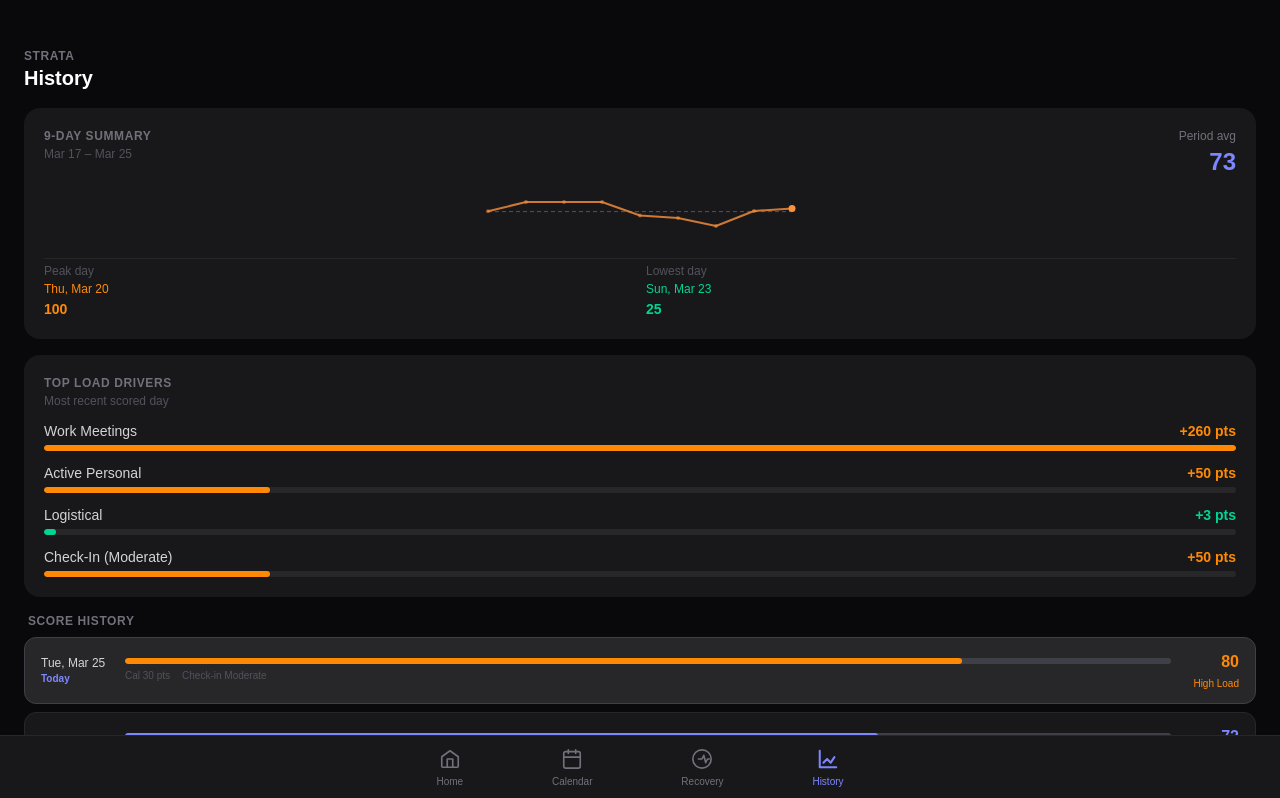
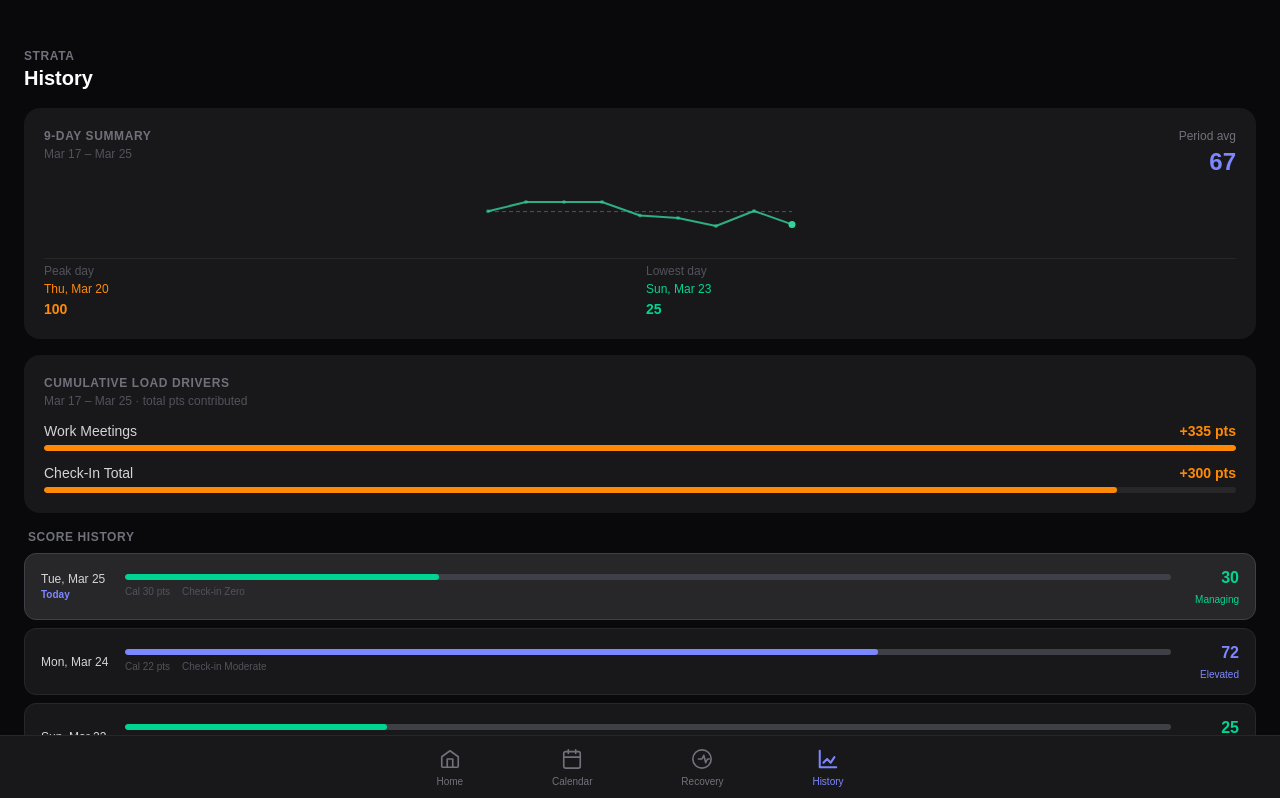
Before and after one commit to stephenkpowell-ops/strata-poc, a Next.js app: page /history in a window 1280 px wide. Shown: the top 798 px of the page. Built offline with nearby package versions, Linux system fonts and the light colour scheme.

Commit message:
cumulative check-in in history drivers, default check-in to zero

```diff
--- a/src/app/history/page.tsx
+++ b/src/app/history/page.tsx
@@ -7,7 +7,7 @@
  *
  * Shows:
  *   - 9-day summary card (avg score, peak day, lowest day, mini sparkline)
- *   - Top load drivers — calendar categories plus a Check-In row
+ *   - Top load drivers — cumulative totals across all 9 days including check-in
  *   - Score history list (most recent first, color-coded)
  *     March 25 shows the live check-in value from the store.
  *     All other days show their fixture check-in values.
@@ -49,6 +49,18 @@ function getCheckInLabel(value: number): string {
     case 100: return 'Critical';
     default:  return `${value}`;
   }
+}
+
+function getDriverColor(pts: number): string {
+  if (pts >= 150) return 'text-orange-400';
+  if (pts >= 75)  return 'text-indigo-400';
+  return 'text-emerald-400';
+}
+
+function getDriverBarColor(pts: number): string {
+  if (pts >= 150) return 'bg-orange-400';
+  if (pts >= 75)  return 'bg-indigo-400';
+  return 'bg-emerald-400';
 }
 
 // ─────────────────────────────────────────────────────────────────────────────
@@ -100,7 +112,7 @@ function SummaryCard({
 }
 
 // ─────────────────────────────────────────────────────────────────────────────
-// DRIVER ROW — shared between calendar drivers and check-in
+// DRIVER ROW
 // ─────────────────────────────────────────────────────────────────────────────
 
 function DriverRow({
@@ -112,10 +124,6 @@ function DriverRow({
   pts:    number;
   maxPts: number;
 }) {
-  const ptsColor = pts >= 20 ? 'text-orange-400' :
-                   pts >= 8  ? 'text-indigo-400' : 'text-emerald-400';
-  const barColor = pts >= 20 ? 'bg-orange-400' :
-                   pts >= 8  ? 'bg-indigo-400'  : 'bg-emerald-400';
   const barWidth = maxPts > 0
     ? `${Math.round((pts / maxPts) * 100)}%`
     : '0%';
@@ -123,16 +131,14 @@ function DriverRow({
   return (
     <div className="flex flex-col gap-1">
       <div className="flex items-center justify-between">
-        <span className="text-sm text-zinc-300 capitalize">
-          {label}
-        </span>
-        <span className={`text-sm font-semibold tabular-nums ${ptsColor}`}>
+        <span className="text-sm text-zinc-300 capitalize">{label}</span>
+        <span className={`text-sm font-semibold tabular-nums ${getDriverColor(pts)}`}>
           +{pts} pts
         </span>
       </div>
       <div className="h-1.5 w-full bg-zinc-800 rounded-full overflow-hidden">
         <div
-          className={`h-full rounded-full ${barColor}`}
+          className={`h-full rounded-full ${getDriverBarColor(pts)}`}
           style={{ width: barWidth }}
         />
       </div>
@@ -141,28 +147,29 @@ function DriverRow({
 }
 
 // ─────────────────────────────────────────────────────────────────────────────
-// TOP LOAD DRIVERS CARD
+// TOP LOAD DRIVERS CARD — cumulative across all 9 days
 // ─────────────────────────────────────────────────────────────────────────────
 
 function TopDriversCard({
-  drivers,
+  scores,
   checkInValue,
 }: {
-  drivers:      { category: string; totalPts: number }[];
+  scores:       { checkInValue: number; calendarPts: number }[];
   checkInValue: number;
 }) {
-  if (drivers.length === 0 && checkInValue === 0) return null;
+  // Cumulative calendar pts per category across all days
+  // Work meetings = sum of all calendarPts (simplified — full breakdown
+  // would require per-day StressEngine output which is out of scope for POC)
+  const totalCalPts = scores.reduce((sum, s) => sum + s.calendarPts, 0);
 
-  // Build the full list: calendar drivers + check-in row
+  // Cumulative check-in: sum of fixture values for days 0-7,
+  // plus the live check-in for the most recent day (index 8)
+  const totalCheckIn = scores.slice(0, -1).reduce((sum, s) => sum + s.checkInValue, 0)
+    + checkInValue;
+
   const allDrivers = [
-    ...drivers.slice(0, 4).map(d => ({
-      label: d.category.replace(/_/g, ' '),
-      pts:   d.totalPts,
-    })),
-    {
-      label: `Check-in (${getCheckInLabel(checkInValue)})`,
-      pts:   checkInValue,
-    },
+    { label: 'Work meetings',  pts: totalCalPts   },
+    { label: 'Check-in total', pts: totalCheckIn  },
   ];
 
   const maxPts = Math.max(...allDrivers.map(d => d.pts));
@@ -171,11 +178,10 @@ function TopDriversCard({
     <div className="flex flex-col gap-3 bg-zinc-900 rounded-2xl p-5">
       <div className="flex flex-col gap-0.5">
         <span className="text-xs font-semibold uppercase tracking-wider text-zinc-500">
-          Top load drivers
+          Cumulative load drivers
         </span>
-        <span className="text-xs text-zinc-600">Most recent scored day</span>
+        <span className="text-xs text-zinc-600">Mar 17 – Mar 25 · total pts contributed</span>
       </div>
-
       <div className="flex flex-col gap-3">
         {allDrivers.map((driver, i) => (
           <DriverRow
@@ -238,12 +244,8 @@ function ScoreRow({
           />
         </div>
         <div className="flex gap-3">
-          <span className="text-[10px] text-zinc-600">
-            Cal {calendarPts} pts
-          </span>
-          <span className="text-[10px] text-zinc-600">
-            Check-in {checkLabel}
-          </span>
+          <span className="text-[10px] text-zinc-600">Cal {calendarPts} pts</span>
+          <span className="text-[10px] text-zinc-600">Check-in {checkLabel}</span>
         </div>
       </div>
 
@@ -266,7 +268,7 @@ function ScoreRow({
 // ─────────────────────────────────────────────────────────────────────────────
 
 export default function HistoryPage() {
-  const { scores, dailyResult, checkInValue } = useStrata();
+  const { scores, checkInValue } = useStrata();
 
   const sortedScores = [...scores].reverse();
 
@@ -290,9 +292,9 @@ export default function HistoryPage() {
         {/* 9-day summary */}
         <SummaryCard scores={scores} />
 
-        {/* Top load drivers — includes check-in row */}
+        {/* Cumulative load drivers */}
         <TopDriversCard
-          drivers={dailyResult.topDrivers}
+          scores={scores}
           checkInValue={checkInValue}
         />
 
--- a/src/lib/store.tsx
+++ b/src/lib/store.tsx
@@ -11,18 +11,11 @@
  *
  * The store supports a mutable check-in value. Calling setCheckIn()
  * updates the check-in for the most recent score record and recomputes
- * totalScore immediately. This allows the home screen check-in card to
- * update the score in real time.
+ * totalScore immediately.
  *
- * Usage:
- *
- *   // 1. Wrap the root layout (src/app/layout.tsx):
- *   import { StrataProvider } from '@/lib/store';
- *   <StrataProvider>{children}</StrataProvider>
- *
- *   // 2. Use in any client component:
- *   import { useStrata } from '@/lib/store';
- *   const { user, scores, events, dailyResult, checkInValue, setCheckIn } = useStrata();
+ * Default check-in is 0 (Zero) — the user must explicitly log their
+ * check-in each day. This reflects the intended UX where the check-in
+ * is a deliberate daily input, not pre-filled.
  */
 
 import { createContext, useContext, useState, ReactNode } from 'react';
@@ -55,10 +48,8 @@ const StrataContext = createContext<StrataState | null>(null);
 // ─────────────────────────────────────────────────────────────────────────────
 
 export function StrataProvider({ children }: { children: ReactNode }) {
-  // Check-in value for the most recent day — mutable via setCheckIn
-  const [checkInValue, setCheckInValue] = useState<number>(
-    FIXTURE_SCORES[FIXTURE_SCORES.length - 1]?.checkInValue ?? 50
-  );
+  // Default check-in is 0 (Zero) — user must explicitly log each day
+  const [checkInValue, setCheckInValue] = useState<number>(0);
 
   // Scores with the most recent record updated to reflect current check-in
   const scores: StressScore[] = FIXTURE_SCORES.map((s, i) => {
```
